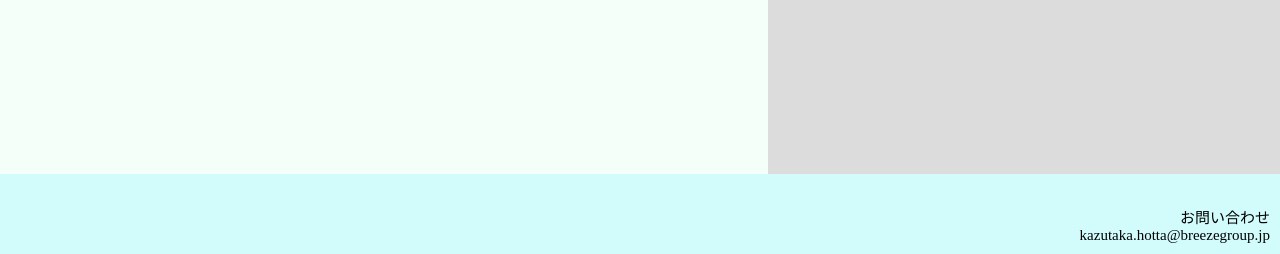
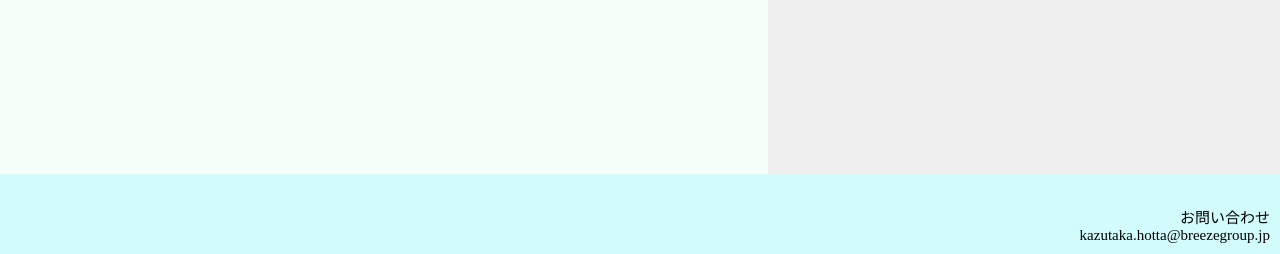
Before and after one commit to atsushiVBZ/lesson3, a plain HTML site: page index.html in a window 1280 px wide. Shown: the part 546-800 px from the top of the page. Drawn offline with Linux system fonts and the light colour scheme.

Commit message:
lesson3 2410041330

```diff
--- a/css/style.css
+++ b/css/style.css
@@ -47,7 +47,7 @@ img[src$="img/breeze.png"]{
 }
 
 .contents2{
-    background-color: gainsboro;
+    background-color: #f0f0f0;
     width: 40%;
 }
 
```
